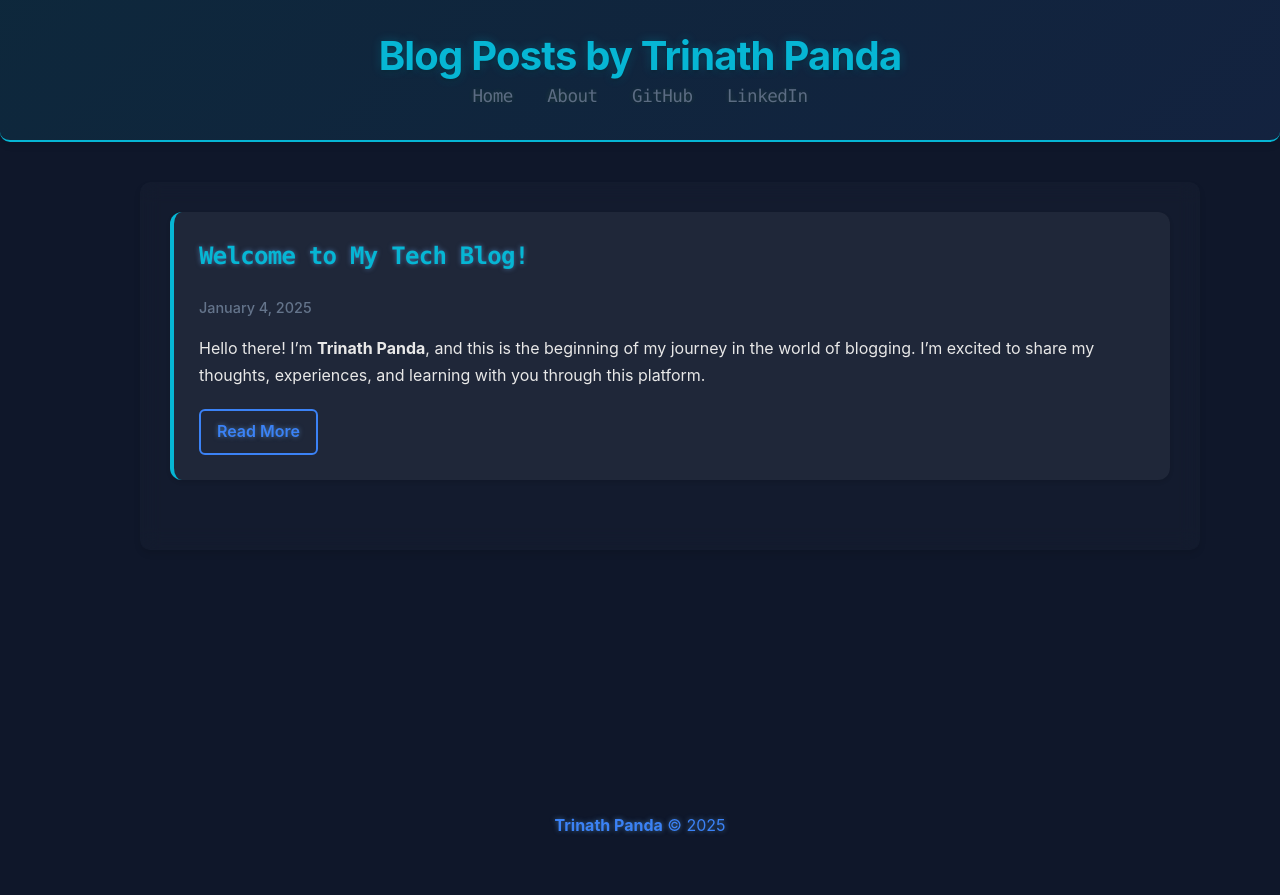
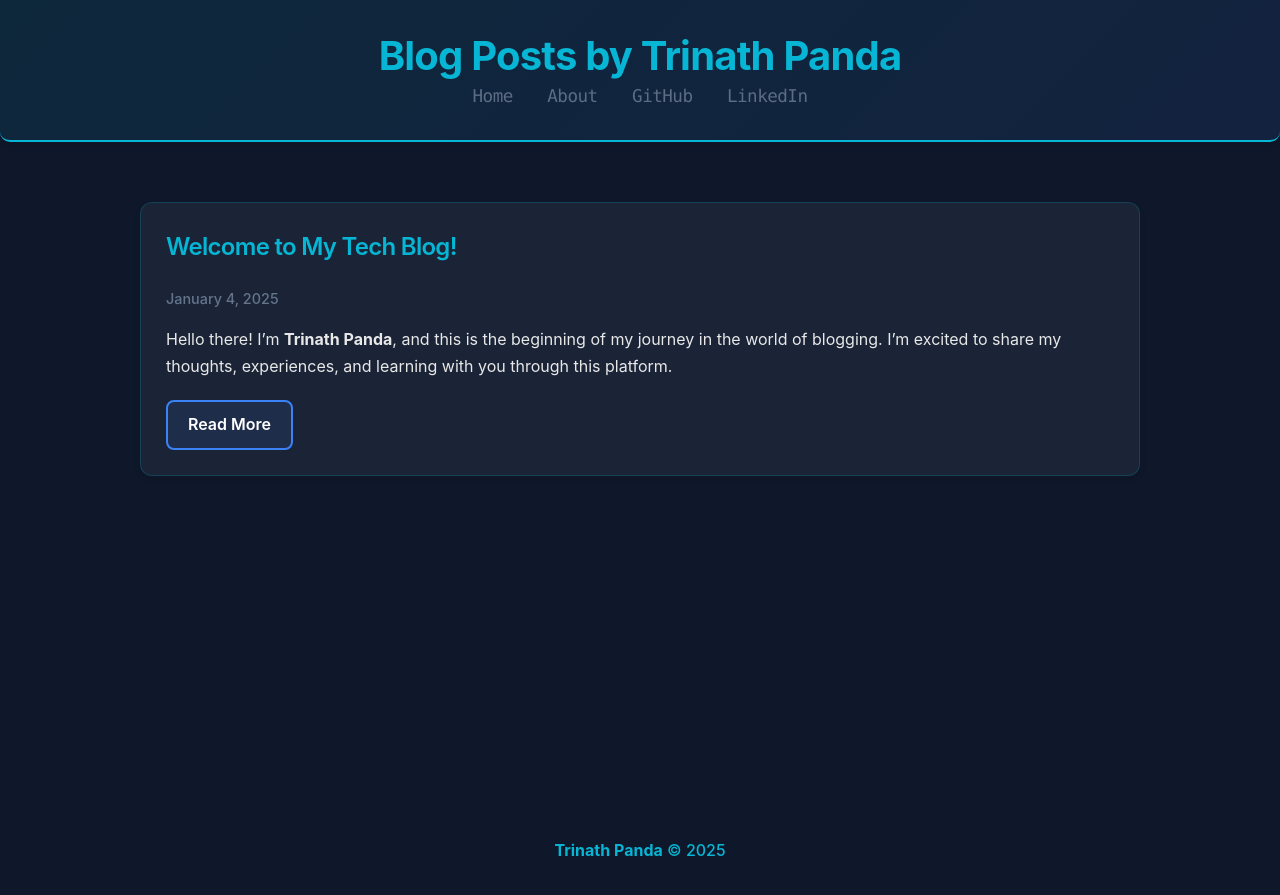
Before and after one commit to trinath-p/trinath-p.github.io, a Jekyll site: the page built from index.html, in a window 1280 px wide. Shown: the top 895 px of the page. Built offline with Jekyll 4.4.1, drawn with Linux system fonts in a browser that asks for light colours; the list of posts is cut into pages by our own code.

Commit message:
Update blog design: Remove glow effects and enhance modern styling
- Remove text-shadow and glow effects from headers and links
- Enhance post cards with darker background and subtle borders
- Update Read More buttons with modern styling
- Improve typography with system fonts
- Add backdrop blur effects for modern glass appearance
- Update footer styling to match cyan theme

```diff
--- a/_sass/base.scss
+++ b/_sass/base.scss
@@ -92,8 +92,6 @@ header h1 {
   font-weight: 700;
   font-family: -apple-system, BlinkMacSystemFont, "Segoe UI", Roboto, "Helvetica Neue", Arial, sans-serif;
   color: $conifer;
-  text-shadow: 0 2px 4px rgba(0, 0, 0, 0.3),
-               0 0 10px rgba(6, 182, 212, 0.3);
   letter-spacing: -0.02em;
   -webkit-font-smoothing: antialiased;
   transition: all 0.3s ease;
@@ -113,12 +111,10 @@ header h2 {
 #main_content {
   width: 100%;
   -webkit-font-smoothing: antialiased;
-  background: rgba(255, 255, 255, 0.02);
+  background: transparent;
   border-radius: 10px;
-  padding: 30px;
+  padding: 20px 0;
   margin: 20px 0;
-  box-shadow: 0 4px 6px rgba(0, 0, 0, 0.1);
-  backdrop-filter: blur(10px);
 }
 section img {
   max-width: 100%
@@ -129,9 +125,6 @@ h1, h2, h3, h4, h5, h6 {
   font-family: Monaco, "Bitstream Vera Sans Mono", "Lucida Console", Terminal, monospace;
   color: $header;
   letter-spacing: -0.03em;
-  text-shadow: 0 1px 1px rgba(0, 0, 0, 0.1),
-               0 0 5px rgba(181, 232, 83, 0.1),
-               0 0 10px rgba(181, 232, 83, 0.1);
 }
 
 #main_content h1 {
@@ -264,7 +257,6 @@ hr {
 
 a {
   color: #63c0f5;
-  text-shadow: 0 0 5px rgba(104, 182, 255, 0.5);
 }
 
 a:active, a:focus {
@@ -291,28 +283,44 @@ a:active, a:focus {
 /* Make footer stick to bottom */
 
 .pagination, footer {
-  height: 50px;
-  line-height: 50px;
+  height: 60px;
+  line-height: 60px;
   text-align: center;
+  margin-top: 40px;
+}
+
+footer {
+  a {
+    color: $conifer;
+    text-decoration: none;
+    font-weight: 500;
+    transition: color 0.3s ease;
+
+    &:hover {
+      color: $gulf-stream;
+    }
+  }
 }
 
 #wrapper {
-  min-height: calc(100vh - 100px);
+  min-height: calc(100vh - 120px);
 }
 
 /* Modern Post Styling */
 .post {
   margin-bottom: 40px;
   padding: 25px;
-  background: rgba(255, 255, 255, 0.05);
+  background: rgba(30, 41, 59, 0.8);
   border-radius: 12px;
-  border-left: 4px solid $conifer;
+  border: 1px solid rgba(6, 182, 212, 0.2);
   transition: all 0.3s ease;
-  box-shadow: 0 2px 4px rgba(0, 0, 0, 0.1);
+  box-shadow: 0 4px 6px rgba(0, 0, 0, 0.1);
+  backdrop-filter: blur(10px);
 
   &:hover {
     transform: translateY(-2px);
     box-shadow: 0 8px 25px rgba(0, 0, 0, 0.15);
+    border-color: rgba(6, 182, 212, 0.4);
   }
 
   h2 {
@@ -320,6 +328,7 @@ a:active, a:focus {
     color: $conifer;
     font-size: 1.8em;
     font-weight: 600;
+    font-family: -apple-system, BlinkMacSystemFont, "Segoe UI", Roboto, "Helvetica Neue", Arial, sans-serif;
 
     a {
       color: inherit;
@@ -346,19 +355,22 @@ a:active, a:focus {
   }
 
   .read-more {
-    color: $gulf-stream;
+    color: white;
     text-decoration: none;
     font-weight: 600;
-    padding: 8px 16px;
+    padding: 10px 20px;
     border: 2px solid $gulf-stream;
-    border-radius: 6px;
+    border-radius: 8px;
+    background: rgba(59, 130, 246, 0.1);
     transition: all 0.3s ease;
     display: inline-block;
+    font-family: -apple-system, BlinkMacSystemFont, "Segoe UI", Roboto, "Helvetica Neue", Arial, sans-serif;
 
     &:hover {
       color: $cod-grey;
       background: $gulf-stream;
       transform: translateY(-1px);
+      box-shadow: 0 4px 8px rgba(59, 130, 246, 0.3);
     }
   }
 }
@@ -371,6 +383,5 @@ a {
 
   &:hover {
     color: $conifer;
-    text-shadow: 0 0 8px rgba(6, 182, 212, 0.4);
   }
 }
```
Also changed, not shown: css/main.css (added, +17 -0 lines), 3 other files.
